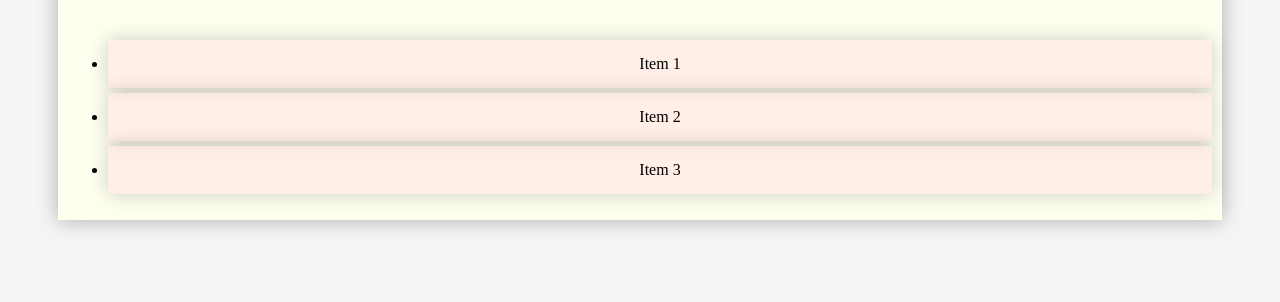
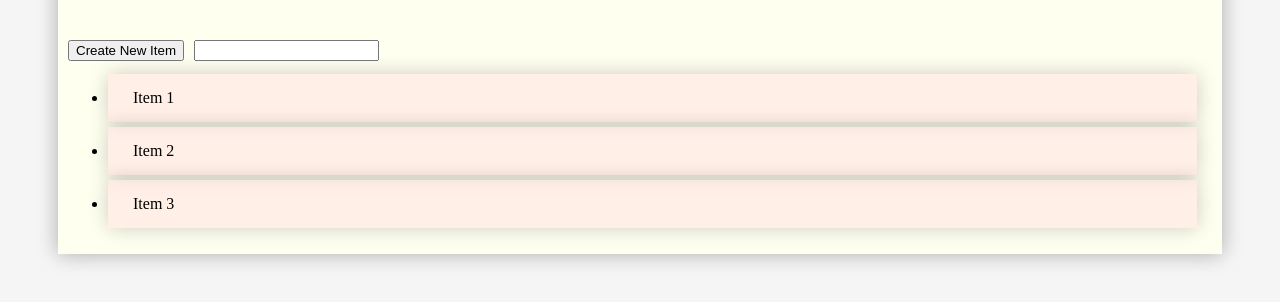
Before and after one commit to luke-taful/homepage, a plain HTML site: page todo.html in a window 1280 px wide. Shown: the part 170-472 px from the top of the page. Drawn offline with Linux system fonts and the light colour scheme.

Commit message:
Added many things, items can be added and removed from the list.

```diff
--- a/todo.html
+++ b/todo.html
@@ -24,31 +24,44 @@
             margin-right: 50px;
             text-align: center;
         }
-
         li{
             display: flexbox;
-            text-align: center;
+            text-align: left;
             float: top;
-            padding: 15px 100px;
+            padding: 15px 25px;
             background-color: rgb(255, 223, 223, 0.5);
             box-sizing: border-box;
             box-shadow: 0 0 20px rgb(0, 0, 0, 0.2);
             margin-bottom: 5px;
+            margin-right: 15px;
             font-family: Play
         }
         li:hover{
             background-color:rgb(255, 223, 223, 1) ;
             font-size: large;
+            text-decoration: line-through;
+        }
+        #newItemButton{
+            float: left;
+            margin-bottom: 10px;
+            margin-right: 10px;
+        }
+        #itemText{
+            float: left;
+            margin-bottom: 10px;
         }
 
     </style>
-
+    <script src= "todo.js"></script>
 </head>
 
     <div class="container">
-        <h1>To Do List</h1>
-        <ul>
-            <li>Item 1</li>
+        <h1 id="title">To Do List</h1>
+        <button id="newItemButton" onclick="addItem()">Create New Item</button>
+        <input type="text" id="itemText" name="itemText"></input>
+    <br>
+        <ul id="taskList">
+            <li onclick="removeItem()">Item 1</li>
             <li>Item 2</li>
             <li>Item 3</li>
         </ul>
--- /dev/null
+++ b/todo.js
@@ -0,0 +1,23 @@
+x = 0;
+
+function addItem(newText){
+    ul = document.getElementById("taskList");
+
+    newListItem = document.createElement("li");
+    newListItem.setAttribute('id', 'item '+x);
+    newListItem.setAttribute('onclick', 'removeItem(this.id)');
+
+    newText = document.getElementById("itemText").value;
+    newListItem.textContent = newText;
+    ul.appendChild(newListItem);
+    x+=1;
+}
+
+function test(){
+    document.getElementById("title").innerHTML = "test success";
+}
+
+function removeItem(id){
+    element = document.getElementById(id);
+    element.remove();
+}
```
